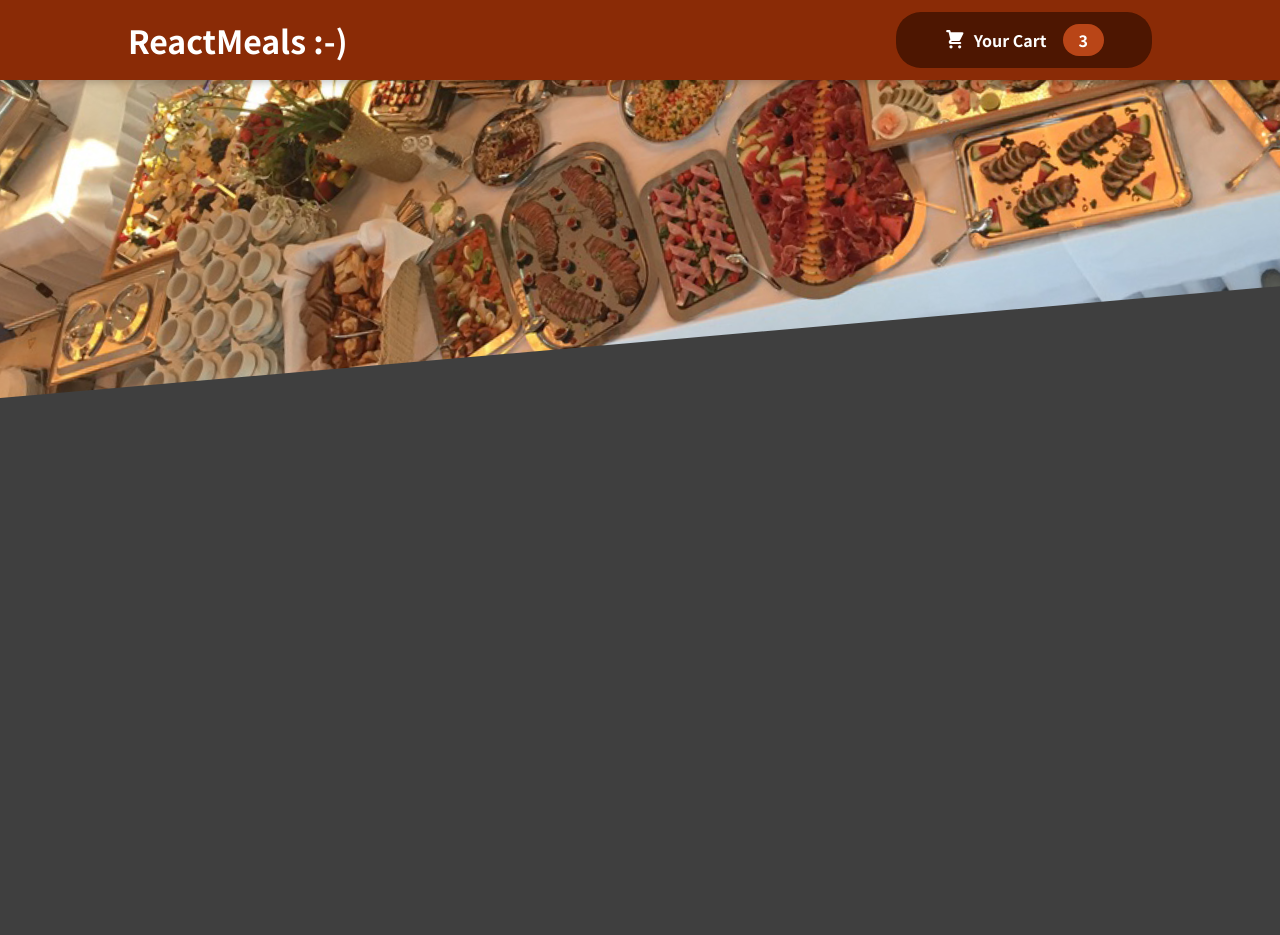
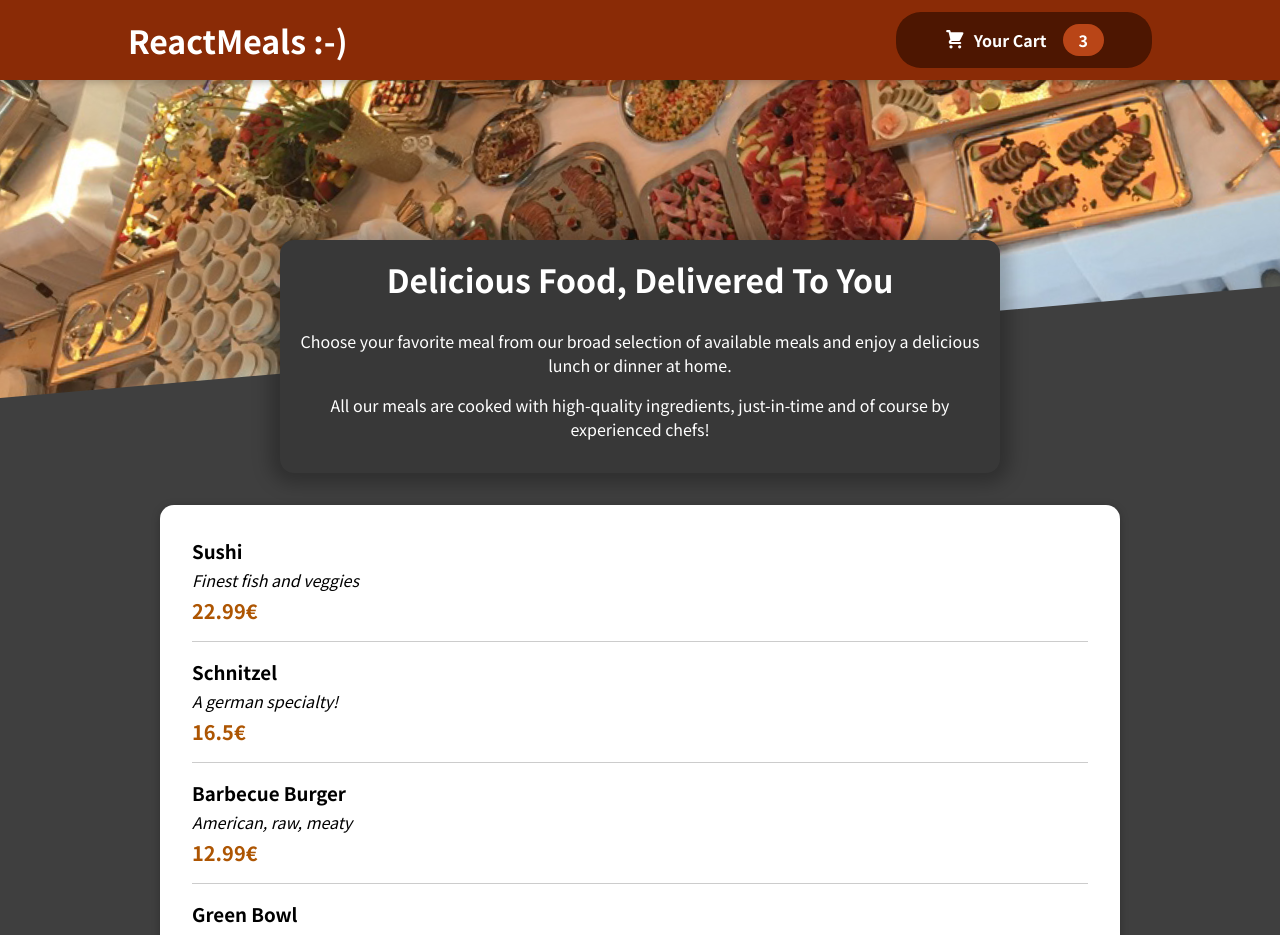
Before and after one commit to Sheerzad9/Food-Order-App-React, a JavaScript app: page / in a window 1280 px wide. Shown: the top 935 px of the page. Before the commit the page ends 800 px from the top, so only its background shows below. Built offline with nearby package versions, Linux system fonts and the light colour scheme.

Commit message:
Added Mealitem component and styling

```diff
--- a/src/App.js
+++ b/src/App.js
@@ -1,9 +1,13 @@
 import Header from "./component/Layout/Header/Header";
+import Meals from "./component/Meals/Meals";
 
 function App() {
   return (
     <>
       <Header />
+      <main>
+        <Meals />
+      </main>
     </>
   );
 }
--- /dev/null
+++ b/src/component/Meals/AvailableMeals.js
@@ -0,0 +1,51 @@
+import Card from "../UI/Card";
+import classes from "./AvailableMeals.module.css";
+import MealItem from "./MealItem/MealItem";
+
+const DUMMY_MEALS = [
+  {
+    id: "m1",
+    name: "Sushi",
+    description: "Finest fish and veggies",
+    price: 22.99,
+  },
+  {
+    id: "m2",
+    name: "Schnitzel",
+    description: "A german specialty!",
+    price: 16.5,
+  },
+  {
+    id: "m3",
+    name: "Barbecue Burger",
+    description: "American, raw, meaty",
+    price: 12.99,
+  },
+  {
+    id: "m4",
+    name: "Green Bowl",
+    description: "Healthy...and green...",
+    price: 18.99,
+  },
+];
+
+const AvailableMeals = () => {
+  const mealsList = DUMMY_MEALS.map((meal) => (
+    <MealItem
+      key={meal.id}
+      name={meal.name}
+      price={meal.price}
+      description={meal.description}
+    />
+  ));
+
+  return (
+    <section className={classes.meals}>
+      <Card>
+        <ul>{mealsList}</ul>
+      </Card>
+    </section>
+  );
+};
+
+export default AvailableMeals;
--- /dev/null
+++ b/src/component/Meals/AvailableMeals.module.css
@@ -0,0 +1,24 @@
+.meals {
+  max-width: 60rem;
+  width: 90%;
+  margin: 2rem auto;
+  animation: meals-appear 1s ease-out forwards;
+}
+
+.meals ul {
+  list-style: none;
+  margin: 0;
+  padding: 0;
+}
+
+@keyframes meals-appear {
+  from {
+    opacity: 0;
+    transform: translateY(3rem);
+  }
+
+  to {
+    opacity: 1;
+    transform: translateY(0);
+  }
+}
--- /dev/null
+++ b/src/component/Meals/MealItem/MealItem.js
@@ -0,0 +1,18 @@
+import classes from "./MealItem.module.css";
+
+const MealItem = (props) => {
+  const price = `${+props.price.toFixed(2)}€`;
+
+  return (
+    <li className={classes.meal}>
+      <div>
+        <h3>{props.name}</h3>
+        <div className={classes.description}>{props.description}</div>
+        <div className={classes.price}>{price}</div>
+      </div>
+      <div></div>
+    </li>
+  );
+};
+
+export default MealItem;
--- /dev/null
+++ b/src/component/Meals/MealItem/MealItem.module.css
@@ -0,0 +1,22 @@
+.meal {
+  display: flex;
+  justify-content: space-between;
+  margin: 1rem;
+  padding-bottom: 1rem;
+  border-bottom: 1px solid #ccc;
+}
+
+.meal h3 {
+  margin: 0 0 0.25rem 0;
+}
+
+.description {
+  font-style: italic;
+}
+
+.price {
+  margin-top: 0.25rem;
+  font-weight: bold;
+  color: #ad5502;
+  font-size: 1.25rem;
+}
--- /dev/null
+++ b/src/component/Meals/Meals.js
@@ -0,0 +1,13 @@
+import AvailableMeals from "./AvailableMeals";
+import MealsSummary from "./MealsSummary";
+
+const Meals = () => {
+  return (
+    <>
+      <MealsSummary />
+      <AvailableMeals />
+    </>
+  );
+};
+
+export default Meals;
--- /dev/null
+++ b/src/component/Meals/MealsSummary.js
@@ -0,0 +1,19 @@
+import classes from "./MealsSummary.module.css";
+
+const MealsSummary = () => {
+  return (
+    <section className={classes.summary}>
+      <h2>Delicious Food, Delivered To You</h2>
+      <p>
+        Choose your favorite meal from our broad selection of available meals
+        and enjoy a delicious lunch or dinner at home.
+      </p>
+      <p>
+        All our meals are cooked with high-quality ingredients, just-in-time and
+        of course by experienced chefs!
+      </p>
+    </section>
+  );
+};
+
+export default MealsSummary;
--- /dev/null
+++ b/src/component/Meals/MealsSummary.module.css
@@ -0,0 +1,18 @@
+.summary {
+  text-align: center;
+  max-width: 45rem;
+  width: 90%;
+  margin: auto;
+  margin-top: -10rem;
+  position: relative;
+  background-color: #383838;
+  color: white;
+  border-radius: 14px;
+  padding: 1rem;
+  box-shadow: 0 1px 18px 10px rgba(0, 0, 0, 0.25);
+}
+
+.summary h2 {
+  font-size: 2rem;
+  margin-top: 0;
+}
--- /dev/null
+++ b/src/component/UI/Card.js
@@ -0,0 +1,7 @@
+import classes from "./Card.module.css";
+
+const Card = (props) => {
+  return <div className={classes.card}>{props.children}</div>;
+};
+
+export default Card;
--- /dev/null
+++ b/src/component/UI/Card.module.css
@@ -0,0 +1,6 @@
+.card {
+  padding: 1rem;
+  box-shadow: 0 2px 8px rgba(0, 0, 0, 0.25);
+  border-radius: 14px;
+  background-color: white;
+}
```
Also changed, not shown: src/component/Meals/MealItem/MealItemForm.js (added).
